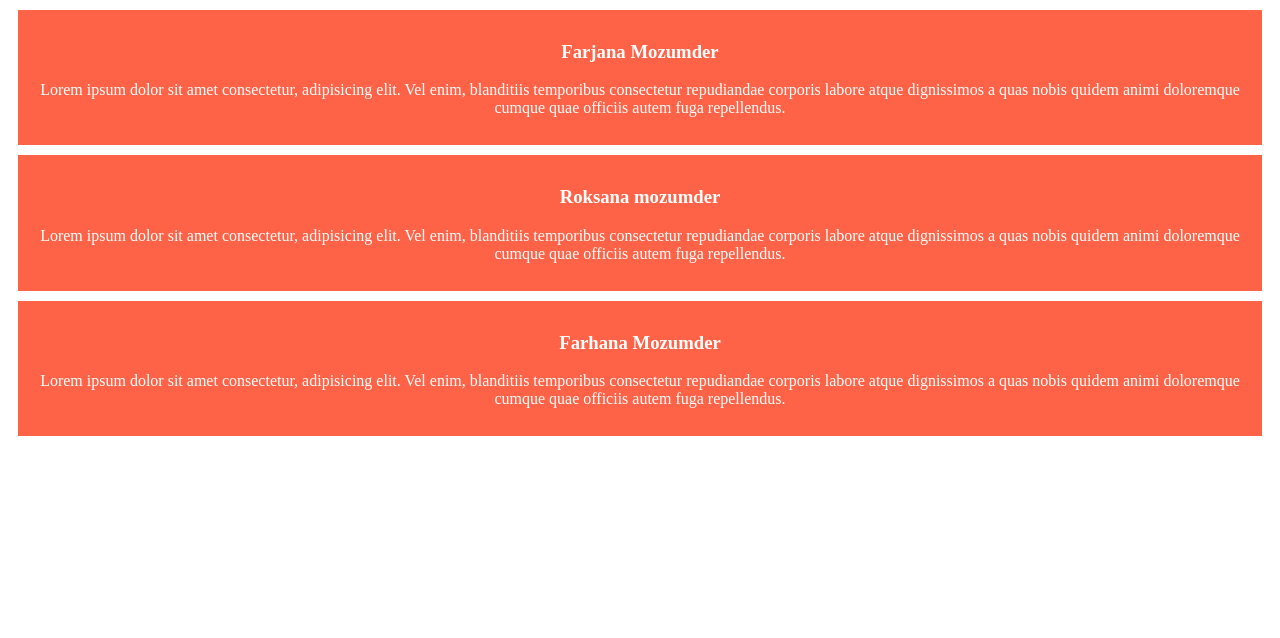
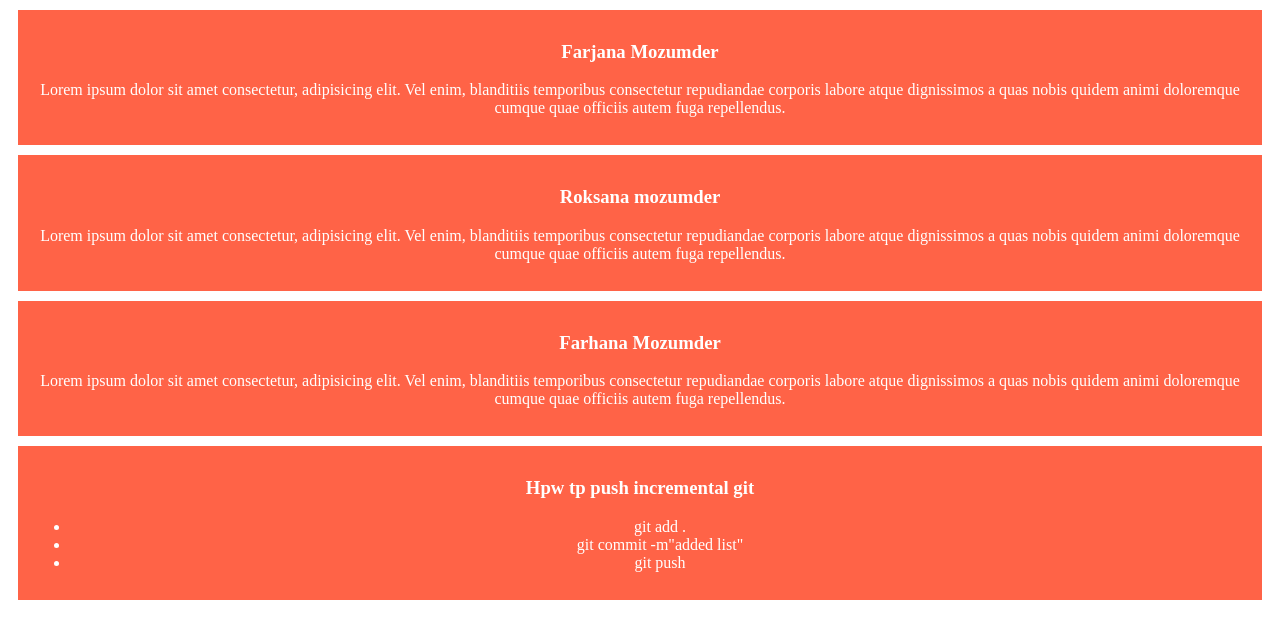
Before and after one commit to shahadatmozumder75/My-first-github-repo, a plain HTML site: page index.html in a window 1280 px wide. Drawn offline with Linux system fonts and the light colour scheme.

Commit message:
added list

```diff
--- a/index.html
+++ b/index.html
@@ -12,6 +12,7 @@
         <p>Lorem ipsum dolor sit amet consectetur, adipisicing elit. Vel enim, blanditiis temporibus consectetur repudiandae corporis labore atque dignissimos a quas nobis quidem animi doloremque cumque quae officiis autem fuga repellendus.</p>
     </div>
 
+
     <div>
         <h3>Roksana mozumder</h3>
         <p>Lorem ipsum dolor sit amet consectetur, adipisicing elit. Vel enim, blanditiis temporibus consectetur repudiandae corporis labore atque dignissimos a quas nobis quidem animi doloremque cumque quae officiis autem fuga repellendus.</p>
@@ -21,6 +22,14 @@
         <h3>Farhana Mozumder</h3>
         <p>Lorem ipsum dolor sit amet consectetur, adipisicing elit. Vel enim, blanditiis temporibus consectetur repudiandae corporis labore atque dignissimos a quas nobis quidem animi doloremque cumque quae officiis autem fuga repellendus.</p>
     </div>
+    <div>
+        <h3>Hpw tp push incremental git </h3>
+        <ul>
+            <li>git add .</li>
+            <li>git commit -m"added list"</li>
+            <li>git push</li>
+        </ul>
+    </div>
 
 </body>
 </html>
```
